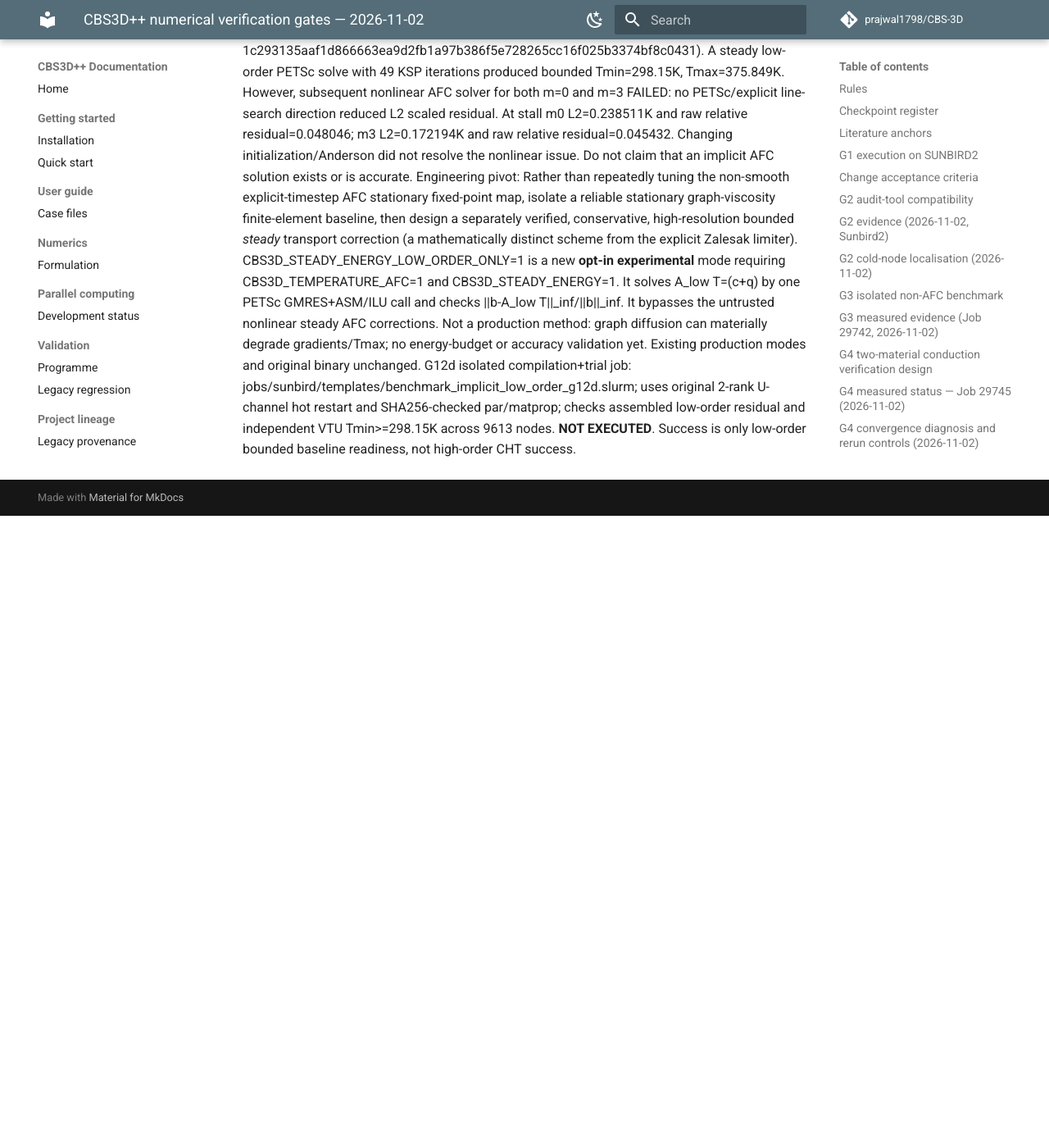
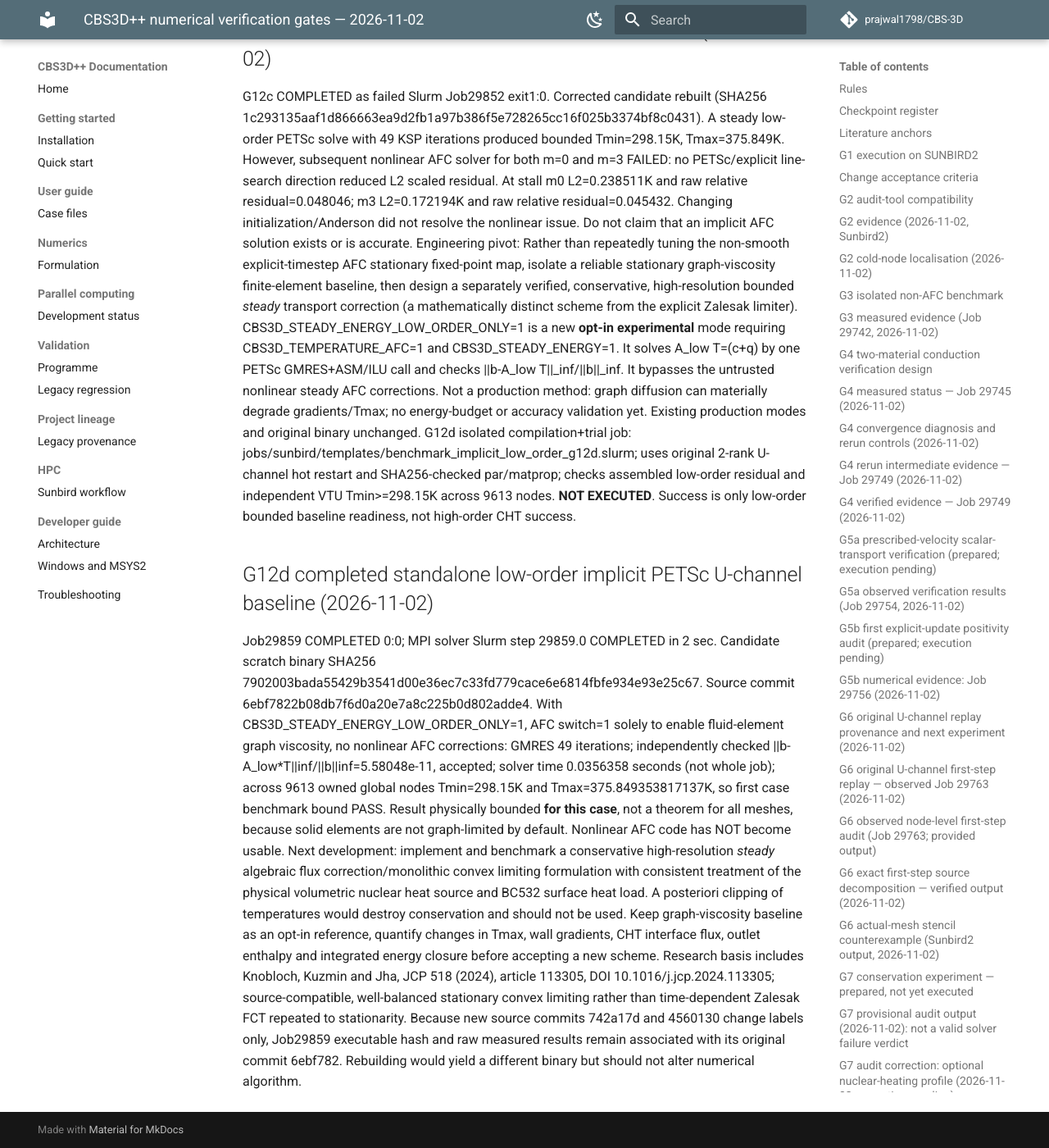
Before and after one commit to prajwal1798/CBS-3D, an MkDocs documentation site: the page built from docs/verification/CBS3D_NUMERICAL_VERIFICATION_GATES.md, in a window 1280 px wide and 1400 px high, scrolled down 24864 px. Shown: the whole window at 82% size. Built offline with MkDocs 1.6.1 and Material for MkDocs 9.7.7, drawn with Linux system fonts in a browser that asks for light colours; comment, search, counter and statistics services are not loaded; before the commit the page ends 25493 px from its top, so only the background shows below that; some of the changed text lies outside the part shown.

Commit message:
docs(G12d): record fast bounded low-order PETSc convergence and separate unsolved high-order AFC

```diff
--- a/docs/verification/CBS3D_NUMERICAL_VERIFICATION_GATES.md
+++ b/docs/verification/CBS3D_NUMERICAL_VERIFICATION_GATES.md
@@ -27,7 +27,7 @@
 | G9 | Time/iteration convergence | Stationary residual, dt-variation and stopping robustness | Pending |
 | G10 | Grid convergence of quantities of interest | Tmax, interface flux, wall gradient and outlet enthalpy | Pending |
 | G11 | Additional stabilisation only if needed | Isolated failure, specific literature choice, accuracy + bounds verified | G11a one-step AFC PASS (Job29832) after single-call source correction: AFC call=1; Tmin OFF 298.051487K vs ON 298.15K; 94 cold nodes ->0; pressure/velocity unchanged; correction balance 3.23e-13. Long-run accuracy/conservation pending. |
-| G12 | Implicit acceleration only after verification | Same discrete result, lower runtime, robust nonlinear residual | G12a unlimited fast but unbounded; G12b 5/5 nonlinear AFC settings failed; G12c Job29852 2/2 low-order-bootstrap nonlinear AFC attempts failed by Armijo/merit stalling. Experimental G12d isolated low-order stationary PETSc solution mode prepared, unbuilt/untested. |
+| G12 | Implicit acceleration only after verification | Same discrete result, lower runtime, robust nonlinear residual | G12d isolated stationary low-order PETSc baseline PASS (Job29859): 49 GMRES, 0.0356358 s, residual Linf 5.58048e-11, Tmin=298.15K and Tmax=375.849K over 9613 nodes. This is graph-viscosity low-order scheme, not high-order AFC; G12b/c nonlinear high-order attempts failed. Energy and high-order QoI accuracy not yet verified. |
 
 ## Literature anchors
 
@@ -325,3 +325,9 @@
 G12c COMPLETED as failed Slurm Job29852 exit1:0. Corrected candidate rebuilt (SHA256 1c293135aaf1d866663ea9d2fb1a97b386f5e728265cc16f025b3374bf8c0431). A steady low-order PETSc solve with 49 KSP iterations produced bounded Tmin=298.15K, Tmax=375.849K. However, subsequent nonlinear AFC solver for both m=0 and m=3 FAILED: no PETSc/explicit line-search direction reduced L2 scaled residual. At stall m0 L2=0.238511K and raw relative residual=0.048046; m3 L2=0.172194K and raw relative residual=0.045432. Changing initialization/Anderson did not resolve the nonlinear issue. Do not claim that an implicit AFC solution exists or is accurate.
 Engineering pivot: Rather than repeatedly tuning the non-smooth explicit-timestep AFC stationary fixed-point map, isolate a reliable stationary graph-viscosity finite-element baseline, then design a separately verified, conservative, high-resolution bounded *steady* transport correction (a mathematically distinct scheme from the explicit Zalesak limiter). CBS3D_STEADY_ENERGY_LOW_ORDER_ONLY=1 is a new **opt-in experimental** mode requiring CBS3D_TEMPERATURE_AFC=1 and CBS3D_STEADY_ENERGY=1. It solves A_low T=(c+q) by one PETSc GMRES+ASM/ILU call and checks ||b-A_low T||_inf/||b||_inf. It bypasses the untrusted nonlinear steady AFC corrections. Not a production method: graph diffusion can materially degrade gradients/Tmax; no energy-budget or accuracy validation yet. Existing production modes and original binary unchanged.
 G12d isolated compilation+trial job: jobs/sunbird/templates/benchmark_implicit_low_order_g12d.slurm; uses original 2-rank U-channel hot restart and SHA256-checked par/matprop; checks assembled low-order residual and independent VTU Tmin>=298.15K across 9613 nodes. **NOT EXECUTED**. Success is only low-order bounded baseline readiness, not high-order CHT success.
+
+## G12d completed standalone low-order implicit PETSc U-channel baseline (2026-11-02)
+Job29859 COMPLETED 0:0; MPI solver Slurm step 29859.0 COMPLETED in 2 sec. Candidate scratch binary SHA256 7902003bada55429b3541d00e36ec7c33fd779cace6e6814fbfe934e93e25c67. Source commit 6ebf7822b08db7f6d0a20e7a8c225b0d802adde4.
+With CBS3D_STEADY_ENERGY_LOW_ORDER_ONLY=1, AFC switch=1 solely to enable fluid-element graph viscosity, no nonlinear AFC corrections: GMRES 49 iterations; independently checked ||b-A_low*T||inf/||b||inf=5.58048e-11, accepted; solver time 0.0356358 seconds (not whole job); across 9613 owned global nodes Tmin=298.15K and Tmax=375.849353817137K, so first case benchmark bound PASS. Result physically bounded **for this case**, not a theorem for all meshes, because solid elements are not graph-limited by default. Nonlinear AFC code has NOT become usable.
+Next development: implement and benchmark a conservative high-resolution *steady* algebraic flux correction/monolithic convex limiting formulation with consistent treatment of the physical volumetric nuclear heat source and BC532 surface heat load. A posteriori clipping of temperatures would destroy conservation and should not be used. Keep graph-viscosity baseline as an opt-in reference, quantify changes in Tmax, wall gradients, CHT interface flux, outlet enthalpy and integrated energy closure before accepting a new scheme. Research basis includes Knobloch, Kuzmin and Jha, JCP 518 (2024), article 113305, DOI 10.1016/j.jcp.2024.113305; source-compatible, well-balanced stationary convex limiting rather than time-dependent Zalesak FCT repeated to stationarity.
+Because new source commits 742a17d and 4560130 change labels only, Job29859 executable hash and raw measured results remain associated with its original commit 6ebf782. Rebuilding would yield a different binary but should not alter numerical algorithm.
```
